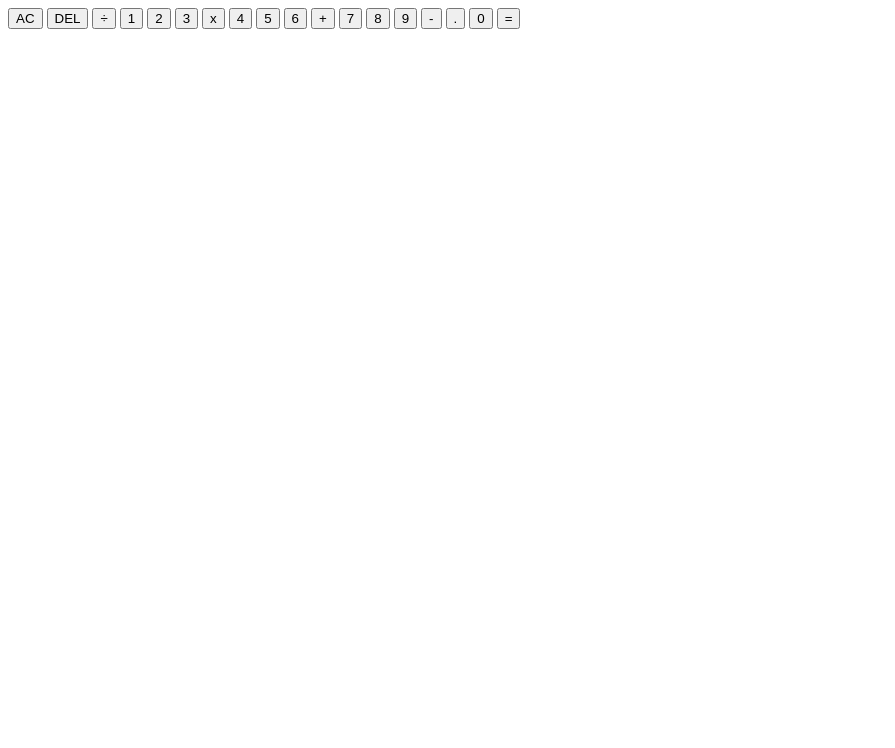
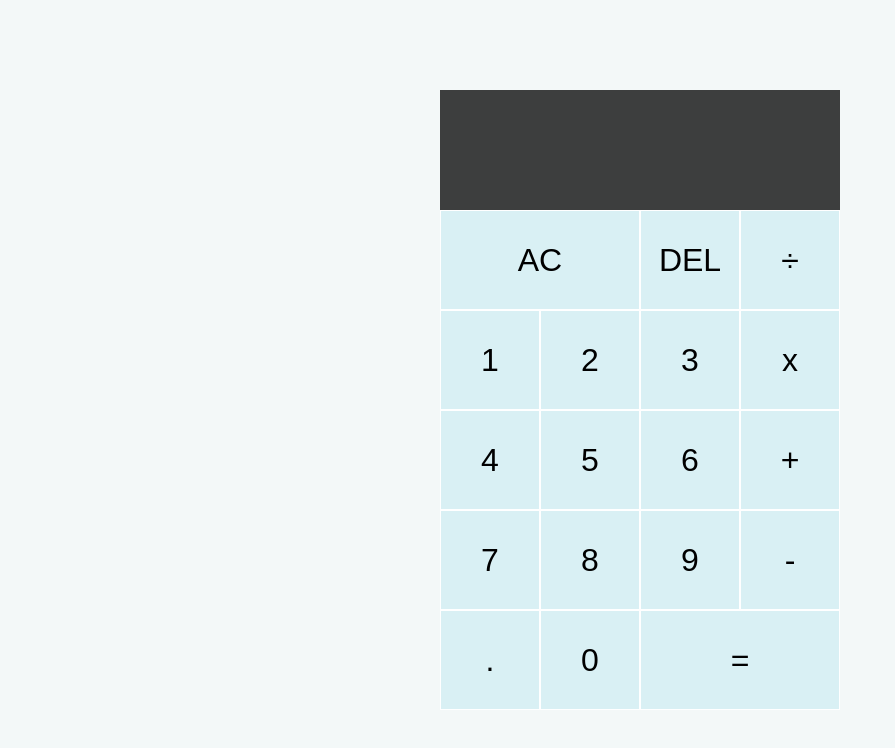
Before and after one commit to Ike-Addy/calculator, a plain HTML site: page index.html in a window 1280 px wide. Shown: the whole page, without its empty margins (0-895 px from the left). Drawn offline with Linux system fonts and the light colour scheme.

Commit message:
Empty commit

```diff
--- a/styles.css
+++ b/styles.css
@@ -1,6 +1,72 @@
-.current-display, .computed-display {
-    width: 5rem;
-    height: 2rem;
-    border: 2px solid black;
-    background-color: lightgrey;
+/* Applies box size, font family, and weight to all elements new & old */
+*, *::before, *::after {
+    box-sizing: border-box;
+    font-family: sans-serif;
+    font-weight: normal;
 }
+
+/* Applies background color to entire page */
+body {
+    padding: 0;
+    margin: 0;
+    background-color: rgb(243, 248, 248);
+}
+
+/* Styling for entire calculator */
+#calculator-container {
+  display: grid;
+  justify-content: center;
+  align-content: center;
+  min-height: 100vh;
+  grid-template-columns: repeat(4, 100px);
+  grid-template-rows: minmax(120px, auto) repeat(5, 100px);
+}
+
+/* Styling for calculator buttons  */
+#calculator-container > button {
+    cursor: pointer;
+    font-size: 2rem;
+    border: 1px solid white;
+    outline: none;
+    background-color: rgb(208, 238, 243, .75);
+}
+
+/* Change color on hover */
+#calculator-container > button:hover {
+    background-color: rgb(243, 239, 239, .75);
+}
+
+/* Increase the size of span two classes to take up 2 columns */
+.span-two {
+    grid-column: span 2;
+}
+
+/* Styling for output containers */
+.output {
+    /* Fills entire width of column */
+    grid-column: 1 / -1;
+    background-color: rgba(0, 0, 0, .75);
+
+    display: flex;
+    align-items: flex-end;
+    justify-content: space-around;
+    flex-direction: column;
+    padding: 10px;
+
+    /* Wraps numbers in output to prevent overflow out of grid */
+    word-wrap: break-word;
+    word-break: break-all;
+}
+
+
+/* Styling for top output container */
+.output .previous-screen {
+    color: rgb(255, 255, 255, .75);
+    font-size: 1.5rem;
+}
+
+/* Styling for bottom output container */
+.output .current-screen {
+    color: white;
+    font-size: 2.5rem;
+}
```
